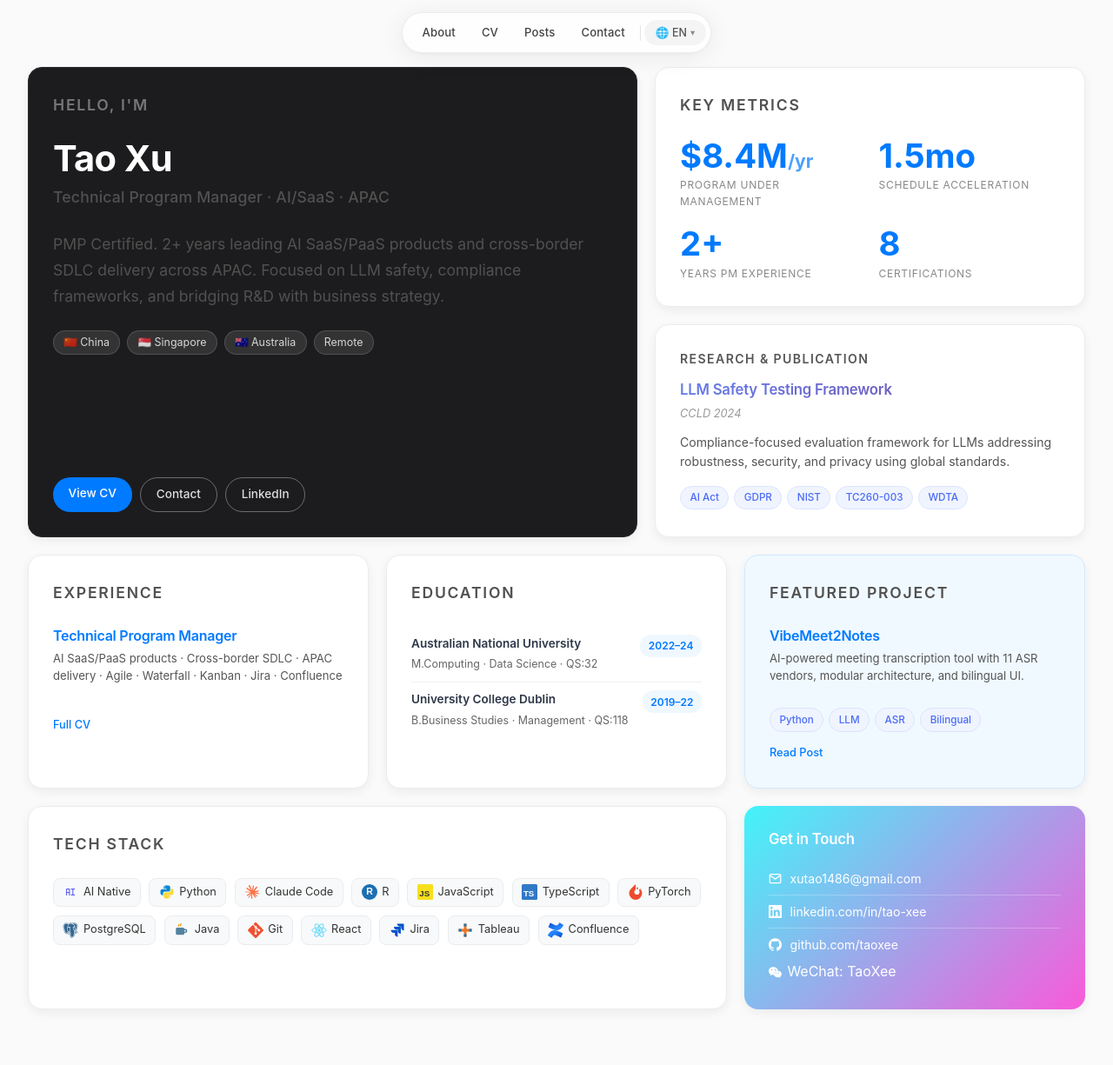
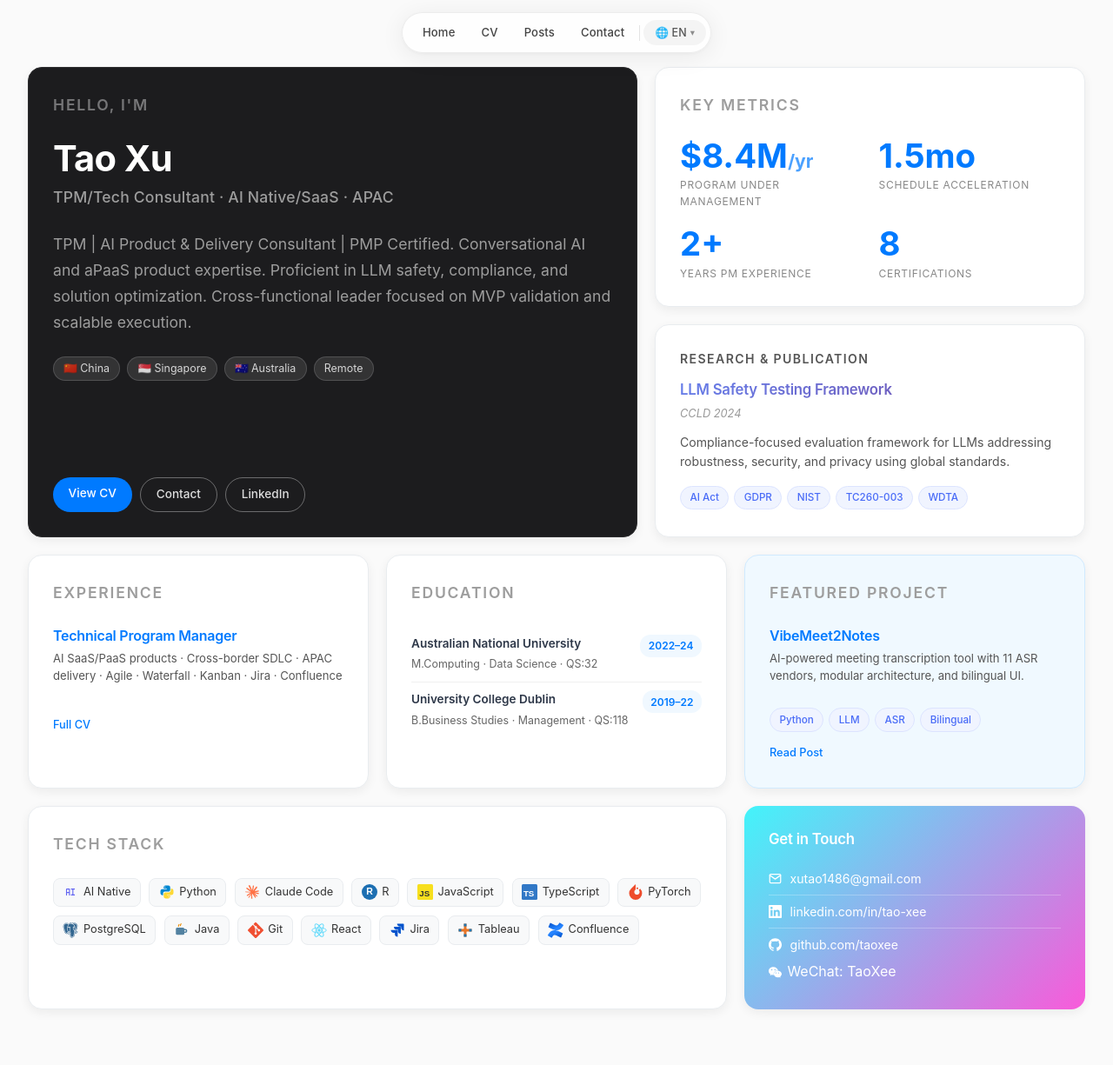
Before and after one commit to taoxee/taoxee.github.io, a Jekyll site: the page built from index.html, in a window 1280 px wide. Shown: the whole page at 87% size. Built offline with Jekyll 4.4.1, drawn with Linux system fonts in a browser that asks for light colours; cached includes are drawn as plain includes; the list of posts is cut into pages by our own code.

Commit message:
feat: replace About nav with Home link, update bio copy and text colors
- navigation.yml: Home (/) replaces About in main nav; About commented out
- index.html float nav: About link → Home at /
- scripts.html ZH: "Home" → 主页; updated hero title/bio copy EN+ZH
- main.scss: lighten page content paragraph color to #9d9d9d

```diff
--- a/_includes/scripts.html
+++ b/_includes/scripts.html
@@ -70,8 +70,8 @@
     "View My CV": "View My CV",
     // Bento landing page
     "bento_hello": "Hello, I'm",
-    "bento_hero_title": "Technical Program Manager · AI/SaaS · APAC",
-    "bento_hero_bio": "PMP Certified. 2+ years leading AI SaaS/PaaS products and cross-border SDLC delivery across APAC. Focused on LLM safety, compliance frameworks, and bridging R&D with business strategy.",
+    "bento_hero_title": "TPM/Tech Consultant · AI Native/SaaS · APAC",
+    "bento_hero_bio": "TPM | AI Product & Delivery Consultant | PMP Certified. Conversational AI and aPaaS product expertise. Proficient in LLM safety, compliance, and solution optimization. Cross-functional leader focused on MVP validation and scalable execution.",
     "loc_china": "🇨🇳 China",
     "loc_singapore": "🇸🇬 Singapore",
     "loc_australia": "🇦🇺 Australia",
@@ -232,8 +232,8 @@
     "View My CV": "查看简历",
     // Bento 落地页
     "bento_hello": "你好，我是",
-    "bento_hero_title": "技术项目经理 · AI/SaaS · 亚太区",
-    "bento_hero_bio": "PMP认证。2年以上带领AI SaaS/PaaS产品及跨境SDLC交付的经验，专注于大模型安全、合规框架，以及连接研发与商业策略。",
+    "bento_hero_title": "技术项管/AI 技术方案顾问 · AI Native/SaaS · 亚太区",
+    "bento_hero_bio": "PMP认证。对话式AI与aPaaS产品专家，精于LLM安全、合规建设和方案优化。跨职能执行者，聚焦MVP验证与规模化交付。",
     "loc_china": "🇨🇳 中国",
     "loc_singapore": "🇸🇬 新加坡",
     "loc_australia": "🇦🇺 澳大利亚",
--- a/assets/css/main.scss
+++ b/assets/css/main.scss
@@ -48,7 +48,7 @@
 .page__content p {
   font-size: 1.1rem;
   line-height: 1.7;
-  color: #515151;
+  color: #9d9d9d;
   margin-bottom: 1.5rem;
 }
 
--- a/index.html
+++ b/index.html
@@ -155,7 +155,7 @@
 
 <!-- ── Floating nav pill (home page only) ───────────────────── -->
 <nav class="home-float-nav" aria-label="Site navigation">
-  <a href="/about/" class="home-float-nav__link" data-translate="About">About</a>
+  <a href="/" class="home-float-nav__link" data-translate="Home">Home</a>
   <a href="/cv/" class="home-float-nav__link" data-translate="CV">CV</a>
   <a href="/posts/" class="home-float-nav__link" data-translate="Posts">Posts</a>
   <a href="/contact/" class="home-float-nav__link" data-translate="Contact">Contact</a>
```
Also changed, not shown: other parts of _includes/scripts.html (+2 -2 lines), _data/navigation.yml (+4 -4 lines).
